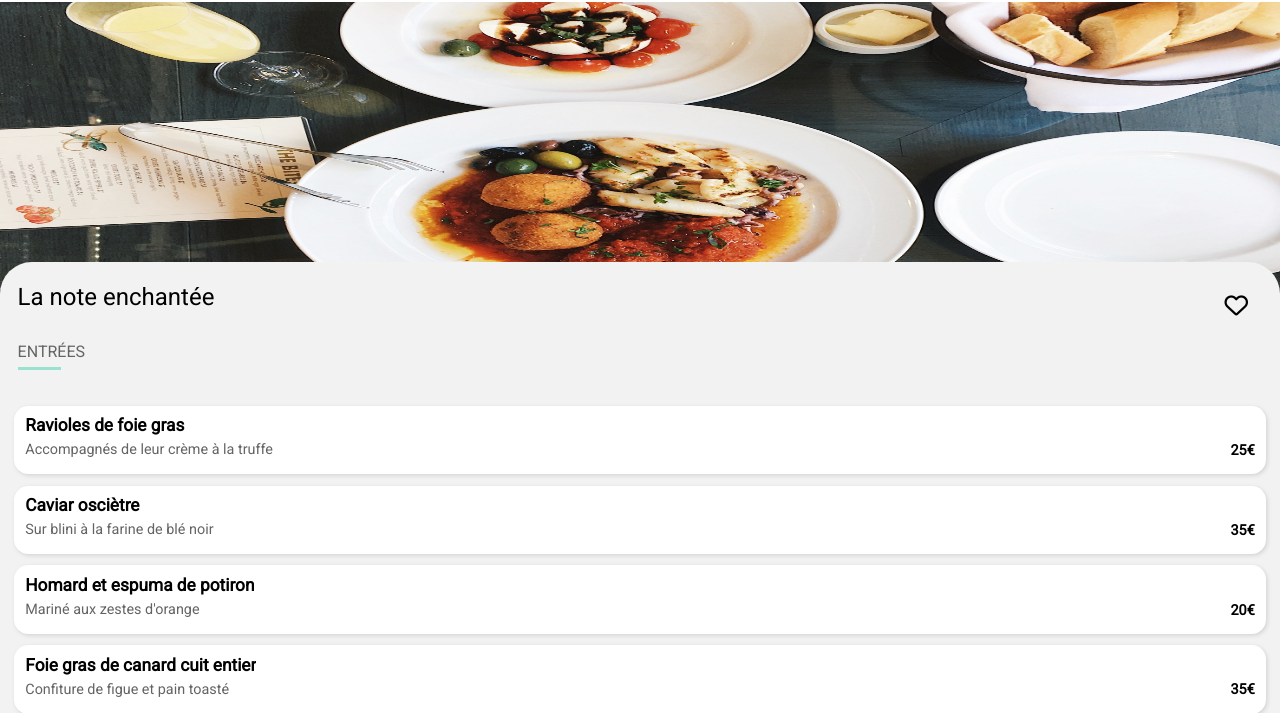
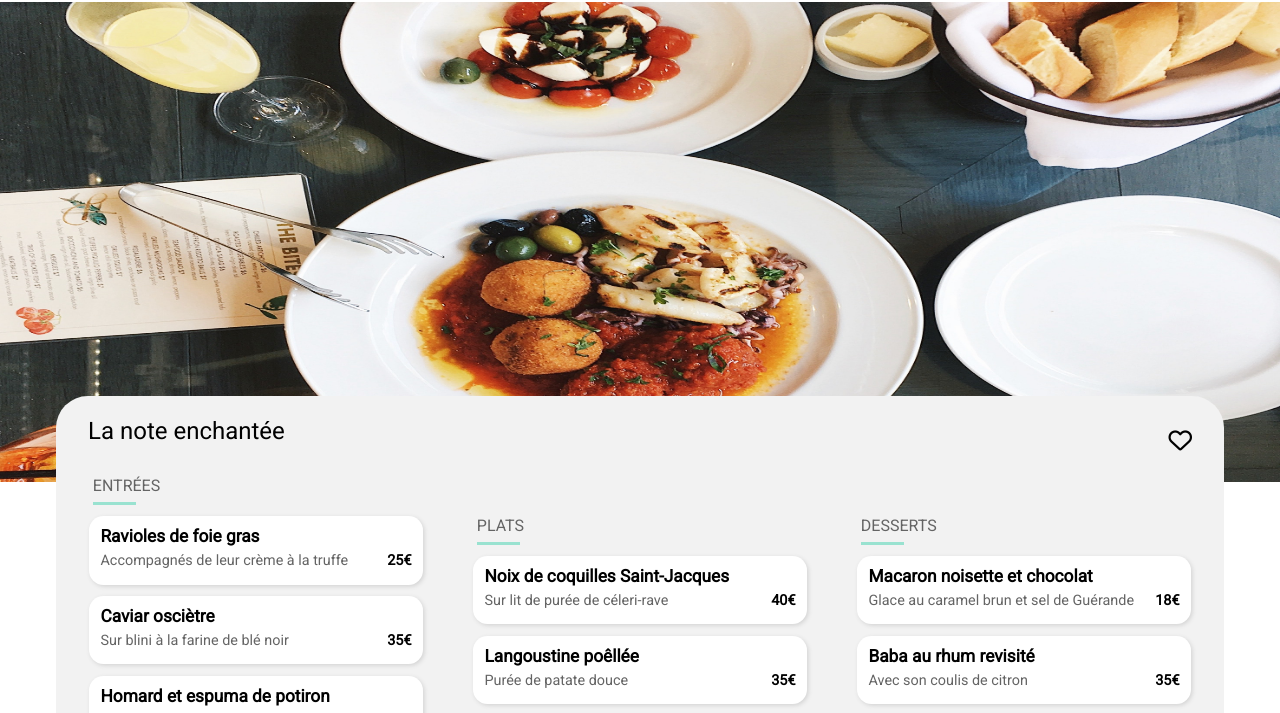
Before and after one commit to fouad59/EljilaliFouad_3_27022021, a website: page index/note.html in a window 1280 px wide. Shown: the part 81-794 px from the top of the page. Drawn offline with Linux system fonts and the light colour scheme; a web font is replaced by a local one.

Commit message:
responsive

```diff
--- a/index/note.html
+++ b/index/note.html
@@ -18,8 +18,8 @@
     <img src="../images/La-note-enchantee.jpeg" alt="La note enchantée" title="La note enchantée" class="main-photo">
     <main>
         <h1> La note enchantée <i class="far fa-heart card__heart--regular"></i> <span class="card__heart--solid">❤️</span> </h1>
-        <h4> ENTRÉES </h4>
         <ul>
+            <h4> ENTRÉES </h4>
             <li>
                 <div class="plat">
                     <span class="bold">Ravioles de foie gras</span><br>
@@ -61,8 +61,8 @@
                 </div>
             </li>
         </ul>
-        <h4> PLATS</h4>
         <ul>
+            <h4> PLATS</h4>
             <li>
                 <div class="plat">
                     <span class="bold"> Noix de coquilles Saint-Jacques </span><br>
@@ -94,8 +94,8 @@
                 </div>
             </li>
         </ul>
-        <h4> DESSERTS </h4>
         <ul>
+            <h4> DESSERTS </h4>
             <li>
                 <div class="plat">
                     <span class="bold">Macaron noisette et chocolat</span><br>
--- a/sass/style.scss
+++ b/sass/style.scss
@@ -426,12 +426,15 @@ footer {
     body {
         margin: auto;
     }
+    .main-photo {
+        height: 30em;
+    }
     h2 {
         text-align: center;
     }
     .menu {
         display: inline-block;
-        margin: 3em;
+        margin: 3em auto;
         text-align: center;
         width: 100%;
     }
@@ -446,12 +449,28 @@ footer {
             margin-bottom: 1em;
             width: 45%;
             & .card .card__heart--solid {
-                position: relative;
+                position: static;
+                margin-left: -1em;
             }
             & .card .card__heart--regular {
-                position: absolute;
-                margin-left: 21.3em;
+                position:relative;
+                margin-inline-start: auto;
             }
+        }
+    }
+    main {
+        display: flex;
+        flex-wrap: wrap;
+        margin: auto;
+        margin-top: -7%;
+        width: 90%;
+        & h1 {
+            margin-left: 1em;
+            width: 100%;
+        }
+        & ul {
+            margin: auto;
+            width: 30%;
         }
     }
 }
```
Also changed, not shown: index/delice.html (+3 -3 lines), index/francaise.html (+3 -3 lines), index/palette.html (+3 -3 lines), styles/style.css, 1 other file.
